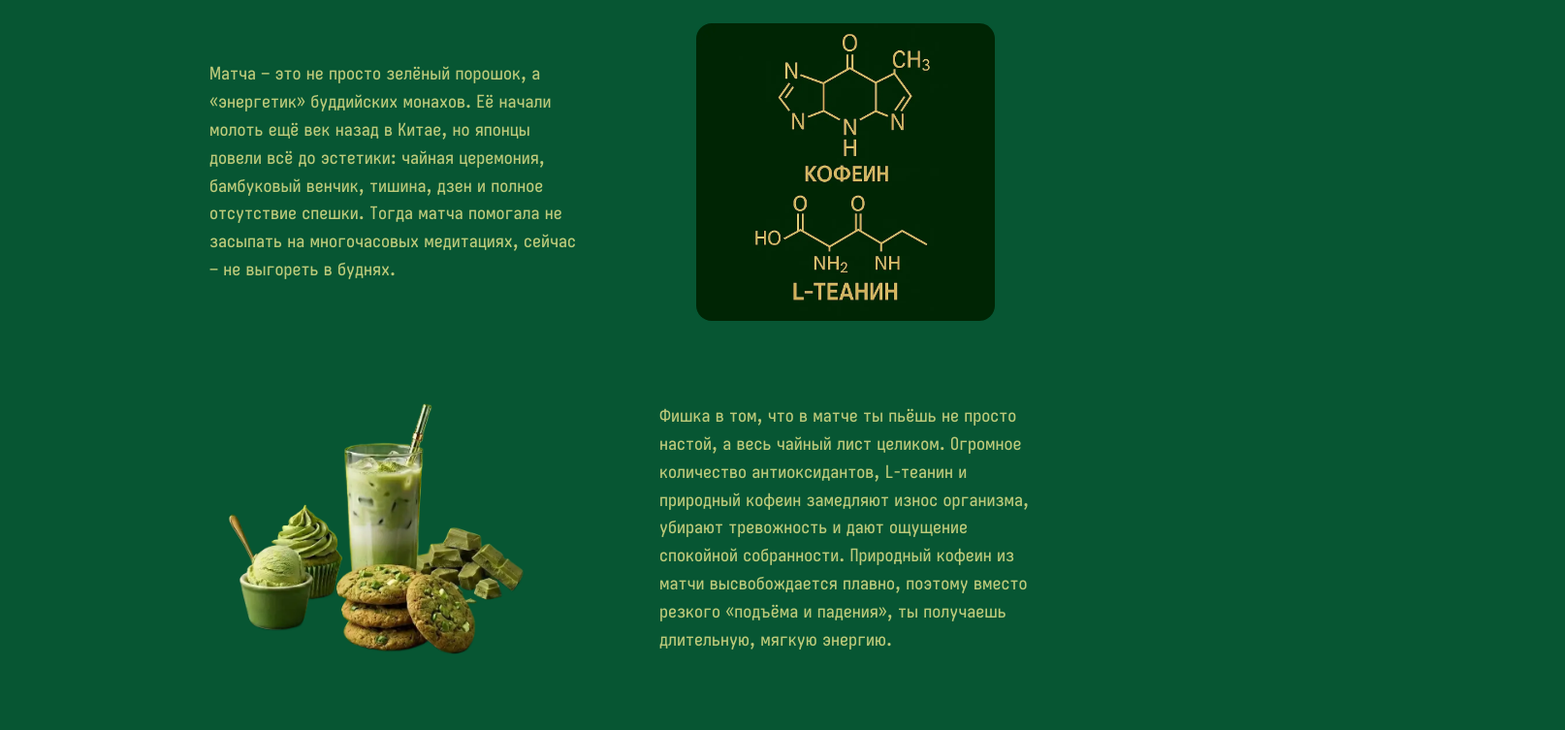
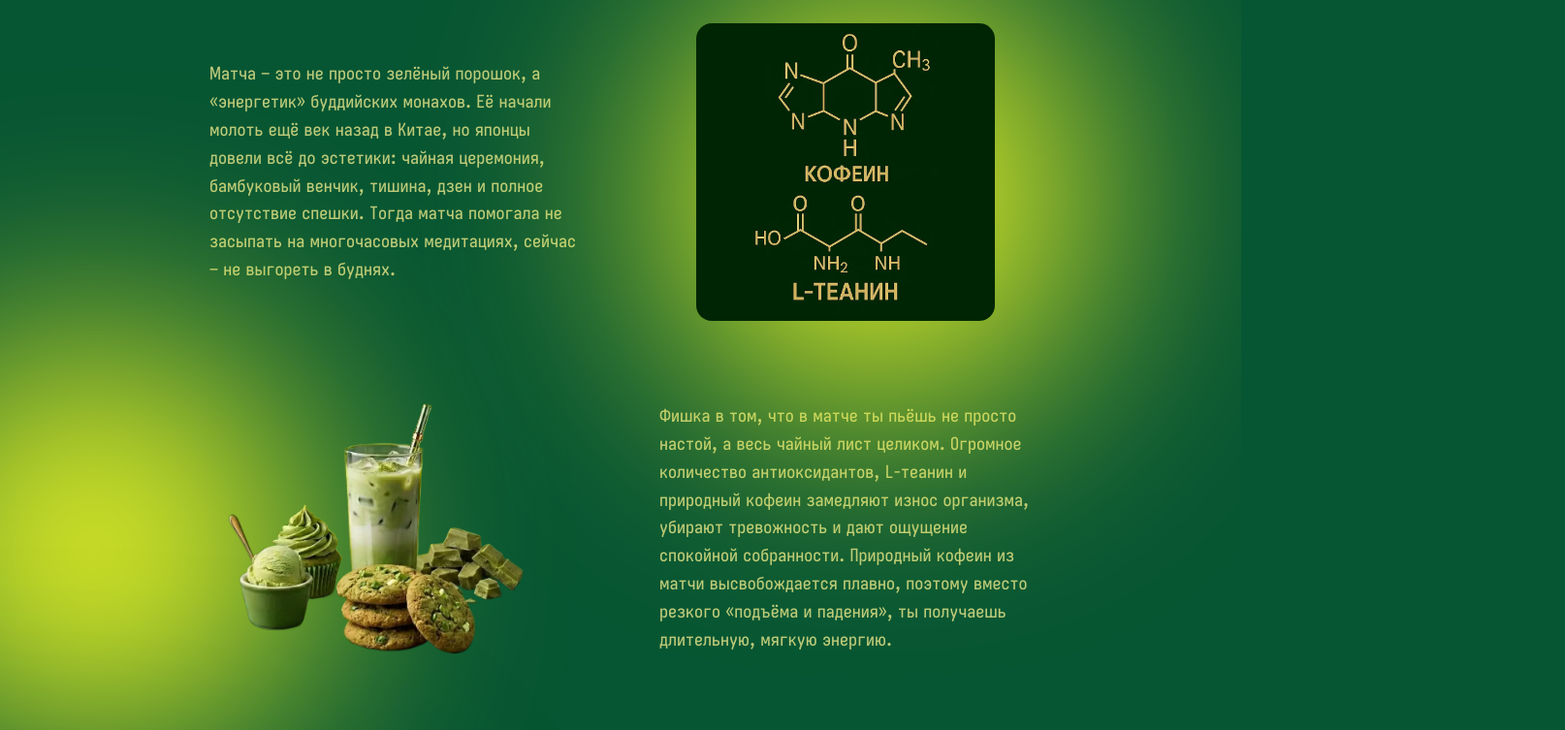
Before and after one commit to bavayra/matcha-cafe, a React (Vite) app: page / in a window 1280 px wide. Shown: the part 2044-2797 px from the top of the page at 97% size, 1614 px wide, since content can reach past the window. Built offline with nearby package versions, Linux system fonts and the light colour scheme; the HTML template or start-up script is replaced by a standard one.

Commit message:
feat: added a glowBackground component, used it for the Hero, History and About sections' background

```diff
--- a/src/components/About/About.tsx
+++ b/src/components/About/About.tsx
@@ -1,7 +1,9 @@
 import foundersImg from '../../../images/photos/founders.webp'
 import matchaSpotImg from '../../../images/photos/matcha-spot.webp'
 import halalImg from '../../../images/photos/halal-logo.webp'
+
 import ScrollAnimateImage from '../ScrollAnimateImage'
+import GlowBackground from '../GlowBackground'
 
 const blocks = [
   {
@@ -28,7 +30,14 @@ const blocks = [
 
 export default function About() {
   return (
-    <section id="about" className="py-16 bg-[var(--cream-main)]">
+    <section id="about" className="relative py-16 bg-[var(--cream-main)]">
+      <GlowBackground
+        color="bg-[var(--green-main)]"
+        position="top-0 left-[-20%]"
+        size="h-[550px] w-[550px]"
+        blur="blur-[150px]"
+        opacity="0.3"
+      />
       <div className="section-width mx-auto lg:gap-y-16 px-6 flex flex-col gap-8 text-[var(--green-text)]">
         <h2 className="section-title text-[var(--green-main)]">МЫ</h2>
 
@@ -38,6 +47,14 @@ export default function About() {
             <h3 className="hidden">{blocks[0].title}</h3>
             <p className="typography-body">{blocks[0].text}</p>
           </div>
+          <div className="relative w-full max-w-xl mx-auto">
+            <GlowBackground
+              color="bg-[var(--yellow-main)]"
+              position="top-[50%] left-[-20%]"
+              size="h-[350px] w-[350px]"
+              blur="blur-[150px]"
+              opacity="0.3"
+            />
             <ScrollAnimateImage
               id="founders-img"
               src={foundersImg}
@@ -46,12 +63,21 @@ export default function About() {
               className="founders-img "
             />
           </div>
+        </div>
 
         {/* Block 2 */}
         <div>
           <h3 className="h3-title">{blocks[1].title}</h3>
           <p className="typography-body">{blocks[1].text}</p>
         </div>
+        <div className="relative w-full max-w-xl mx-auto">
+          <GlowBackground
+            color="bg-[var(--green-main)]"
+            position="top-0 left-[-20%]"
+            size="h-[350px] w-[350px]"
+            blur="blur-[150px]"
+            opacity="0.3"
+          />
           <ScrollAnimateImage
             id="matcha-spot-img"
             src={matchaSpotImg}
@@ -59,6 +85,7 @@ export default function About() {
             direction="left"
             className="md:max-w-[60vw] mx-auto 2xl:my-10"
           />
+        </div>
 
         {/* Block 3 */}
         <div className="grid grid-cols-1 gap-y-16 2xl:grid-cols-2 about-text-gap-x">
--- /dev/null
+++ b/src/components/GlowBackground.tsx
@@ -0,0 +1,21 @@
+interface GlowBlobProps {
+  color: string
+  position: string
+  size?: string
+  blur?: string
+  opacity?: string
+}
+
+export default function GlowBlob({
+  color,
+  position,
+  size = 'h-[450px] w-[450px]',
+  blur = 'blur-[120px]',
+  opacity = '0.3',
+}: GlowBlobProps) {
+  return (
+    <div
+      className={`absolute rounded-full filter pointer-events-none z-0 ${color} ${position} ${size} ${blur} opacity-${opacity}`}
+    />
+  )
+}
--- a/src/components/Hero/Hero.tsx
+++ b/src/components/Hero/Hero.tsx
@@ -1,9 +1,23 @@
+import GlowBackground from '@/components/GlowBackground'
+
 export default function Hero() {
   return (
     <section
       id="hero"
       className="relative h-svh min-h-[580px] flex flex-col justify-center bg-gradient-to-b from-[var(--yellow-main)] to-[var(--green-main)] px-6 md:px-12 lg:px-20 overflow-hidden"
     >
+      <GlowBackground
+        color="bg-[var(--yellow-main)]"
+        position="top-[15%] left-[-10%]"
+        size="h-[450px] w-[450px]"
+        blur="blur-[120px]"
+      />
+      <GlowBackground
+        color="bg-[var(--yellow-main)]"
+        position="bottom-[-20%] right-[20%]"
+        size="h-[550px] w-[550px]"
+        blur="blur-[200px]"
+      />
       <div className="lg:grid lg:grid-cols-2 lg:gap-24 lg:justify-between lg:max-w-7xl lg:mx-auto">
         <div className="bg-img-right absolute inset-0 bg-[url('/images/drinks/matcha-hero.webp')] bg-no-repeat opacity-60 hover-transition bg-center hero-img-size lg:mt-10 lg:bg-right lg:mr-16" />
 
--- a/src/components/History/History.tsx
+++ b/src/components/History/History.tsx
@@ -6,6 +6,7 @@ import matchaFormulasImg from '../../../images/photos/formulas.webp'
 import matchaProductsImg from '../../../images/photos/matcha-products-nobg.webp'
 
 import ScrollAnimateImage from '../ScrollAnimateImage'
+import GlowBackground from '../GlowBackground'
 
 const carouselImages = [matchaLeafImg, matchaAntioxidantsImg, matchaFormulasImg]
 
@@ -32,15 +33,28 @@ export default function History() {
   }, [])
 
   return (
-    <section id="history" className="py-16 bg-[var(--green-main)] md:py-24">
+    <section id="history" className="relative py-16 bg-[var(--green-main)] md:py-24">
+      <GlowBackground
+        color="bg-[var(--yellow-main)]"
+        position="top-[50%] left-[-10%]"
+        size="h-[450px] w-[450px]"
+        blur="blur-[120px]"
+      />
       <div className="section-width mx-auto px-6">
         <h2 className="section-title text-[var(--yellow-main)] mb-8 xl:mb-16">МАТЧА?</h2>
-
         <div className="grid grid-cols-1 lg:grid-cols-2 gap-y-6 md:gap-y-10  lg:gap-y-20 xl:gap-x-20">
           <div className="flex items-center order-1 lg:order-none">
             <p className="typography-body text-[var(--yellow-text)]">{blocks[0].text}</p>
           </div>
-          <div className="relative w-full history-carousel-img mx-auto aspect-square overflow-hidden order-2 lg:order-none rounded-2xl ">
+          <div className="relative order-2 lg:order-none z-10 w-full max-w-xl mx-auto">
+            <GlowBackground
+              color="bg-[var(--yellow-main)]"
+              position="top-[-15%] left-0"
+              size="h-[450px] w-[450px]"
+              blur="blur-[120px]"
+              opacity="0.3"
+            />
+            <div className="relative w-full history-carousel-img mx-auto aspect-square overflow-hidden order-2 lg:order-none rounded-2xl z-10 ">
               {carouselImages.map((src, idx) => (
                 <img
                   key={idx}
@@ -51,6 +65,7 @@ export default function History() {
                   }`}
                 />
               ))}
+            </div>
           </div>
           <div className="lg:pr-10 order-4 lg:order-none">
             <ScrollAnimateImage
--- a/src/types/index.ts
+++ b/src/types/index.ts
@@ -3,7 +3,6 @@ export interface Drink {
   slug: string
   name: string
   price: number
-  description: string
   image: string
   specification?: {
     specificationIcon: string
```
Also changed, not shown: 1 other file (tests, documents, lock files or other folders). Lines whose indentation alone changed are shown as unchanged.
